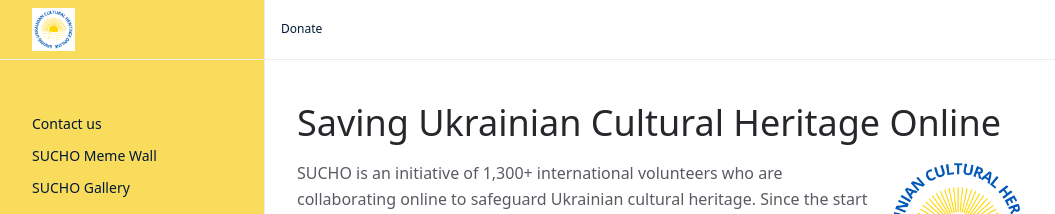
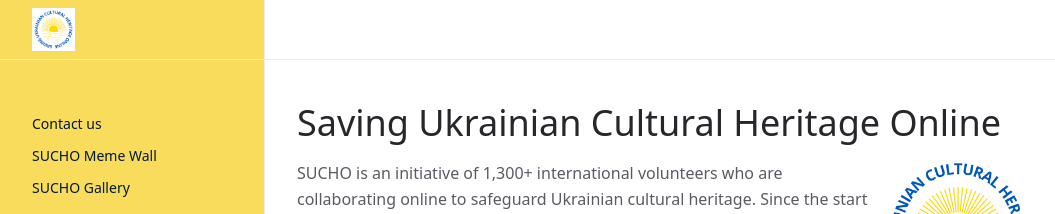
Before and after one commit to sucho-archiving/sucho-archiving.github.io, a Jekyll site: the page built from index.md, in a window 1280 px wide and 900 px high. Shown: the top 214 px of the window, without its empty margins (107-1162 px from the left). Built offline with Jekyll 4.4.1, drawn with Linux system fonts in a browser that asks for light colours.

Commit message:
Removed aux nav link

```diff
--- a/_config.yml
+++ b/_config.yml
@@ -65,8 +65,6 @@
 
 # Aux links for the upper right navigation
 aux_links:
-  "Donate":
-    - "https://opencollective.com/sucho"
 
 # Makes Aux links open in a new tab. Default is false
 aux_links_new_tab: true
```
